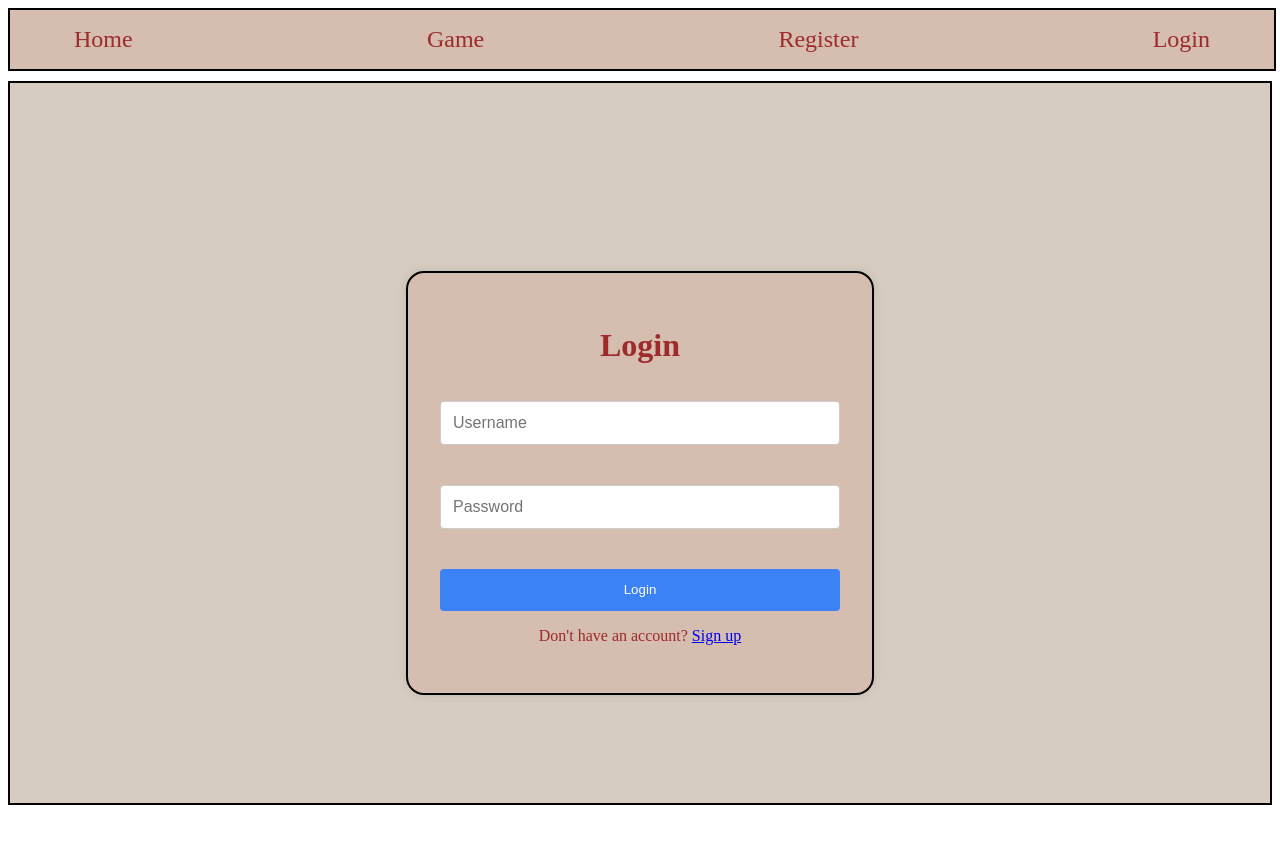
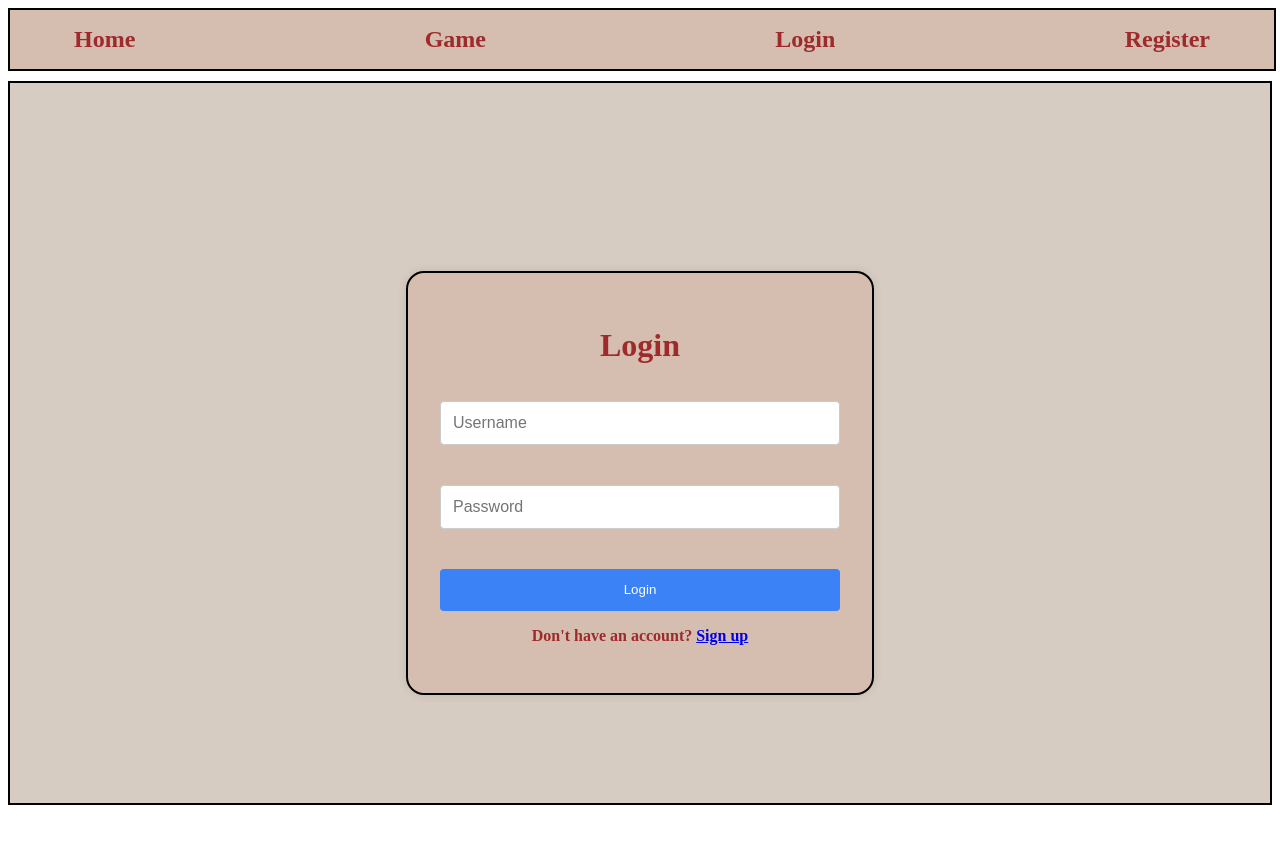
Before and after one commit to miso-tired/hangman-game, a React (Vite) app: page /login in a window 1280 px wide. Shown: the top 844 px of the page. Built offline with nearby package versions, Linux system fonts and the light colour scheme; the HTML template or start-up script is replaced by a standard one.

Commit message:
More styling. Adjusted navbar logic so that the 'register' link doesn't appear once a user logs in.

```diff
--- a/src/Home.tsx
+++ b/src/Home.tsx
@@ -25,7 +25,7 @@ const Home: React.FC = () => {
         <Def>
             <div className="landing-container">
                 <h1>Hang the Man.</h1>
-                <h3>If you don't figure out the word in six guesses.</h3>
+                <h2>If you don't figure out the word in six guesses.</h2>
                 <p>(Save him. He is innocent.)</p>
             </div>
         </Def>
--- a/src/components/Navbar.tsx
+++ b/src/components/Navbar.tsx
@@ -22,33 +22,23 @@ const Navbar: React.FC<NavbarProps> = ({ currentUser, onLogout }) => {
 
   return (
     <nav>
-      <ul className="list">
-        <li className="home-link">
-          <Link to="/">Home</Link>
-        </li>
-        <li className="game-link">
-          <Link to="/game">Game</Link>
-        </li>
-        <li className="register-link">
-          <Link to="/register">Register</Link>
-        </li>
+      <ul>
+        <li><Link to="/">Home</Link></li>
+        <li><Link to="/game">Game</Link></li>
         {currentUser ? (
           <>
-            <li className="matches-link">
-              <Link to={`/matches/${currentUser.id}`}>Matches</Link>
-            </li>
+            <li><Link to={`/matches/${currentUser.id}`}>Matches</Link></li>
+            <li className="user-greeting">Welcome, {currentUser.username}!</li>
             <li className="logout-link">
               <Link onClick={handleLogout} to={""}>
                 Logout
               </Link>
             </li>
-            <li className="user-greeting">Hi, {currentUser.username}</li>
           </>
         ) : (
-          <li className="login-link">
-            <Link to="/login">Login</Link>
-          </li>
+          <li><Link to="/login">Login</Link></li>
         )}
+        {!currentUser && <li><Link to="/register">Register</Link></li>}
       </ul>
     </nav>
   );
--- a/src/pages/MatchHistory.tsx
+++ b/src/pages/MatchHistory.tsx
@@ -29,11 +29,10 @@ const MatchesPage: React.FC = () => {
 
   return (
     <div className="landing-container">
-      <h1>Matches Page</h1>
-      <h2>Your Current Wins and Losses</h2>
+      <h1>Your Wins and Losses</h1>
       <div>
-        <p>Wins: {userStats.wins}</p>
-        <p>Losses: {userStats.losses}</p>
+        <h2>Wins: {userStats.wins}</h2>
+        <h2>Losses: {userStats.losses}</h2>
       </div>
     </div>
   );
--- a/src/styles/home.css
+++ b/src/styles/home.css
@@ -1,3 +1,7 @@
+body {
+  font-weight: 600;
+}
+
 .landing-container {
   display: flex;
   flex-direction: column;
@@ -12,7 +16,7 @@
   color: #9e2a2b;
   font-size: 2.5em;
 }
-.landing-container h3 {
+.landing-container h2 {
   color: #9e2a2b;
   font-size: 1.5em;
 }
--- a/src/styles/signupform.css
+++ /dev/null
@@ -1,61 +0,0 @@
-.signup-container {
-    height: 90vh;
-    background-color: #d6ccc2;
-    margin-top: 10px;
-    border: 2px solid black;
-}
-
-.form-container {
-  display: flex;
-  justify-content: center;
-  align-items: center;
-  height: 100vh;
-  color: #721c24;
-}
-
-.box {
-  width: 60vw;
-  max-width: 400px;
-  min-width: 300px;
-  padding: 2em;
-  background-color: #d5bdaf;
-  border: 2px solid black;
-  border-radius: 18px;
-  box-shadow: 0 0 10px rgba(0, 0, 0, 0.1);
-}
-
-.title {
-  text-align: center;
-  padding-bottom: 0.5em;
-}
-
-.form-group {
-  margin-bottom: 1.5em;
-}
-
-.input-field {
-  width: 100%;
-  padding: 0.75em;
-  font-size: 1rem;
-  border: 1px solid #ccc;
-  border-radius: 4px;
-  margin-bottom: 1em;
-  box-sizing: border-box;
-}
-
-.btn {
-  width: 100%;
-  padding: 1em;
-  border: none;
-  border-radius: 4px;
-  cursor: pointer;
-}
-
-.btn-primary {
-  background-color: #3b82f6;
-  color: white;
-}
-
-.text-center {
-  text-align: center;
-}
--- a/src/users/SignUpForm.tsx
+++ b/src/users/SignUpForm.tsx
@@ -1,6 +1,6 @@
 import React, { useState } from "react";
 import { useNavigate } from "react-router-dom";
-import '../styles/signupform.css';
+import '../styles/signup.css';
 
 interface User {
   username: string;
```
